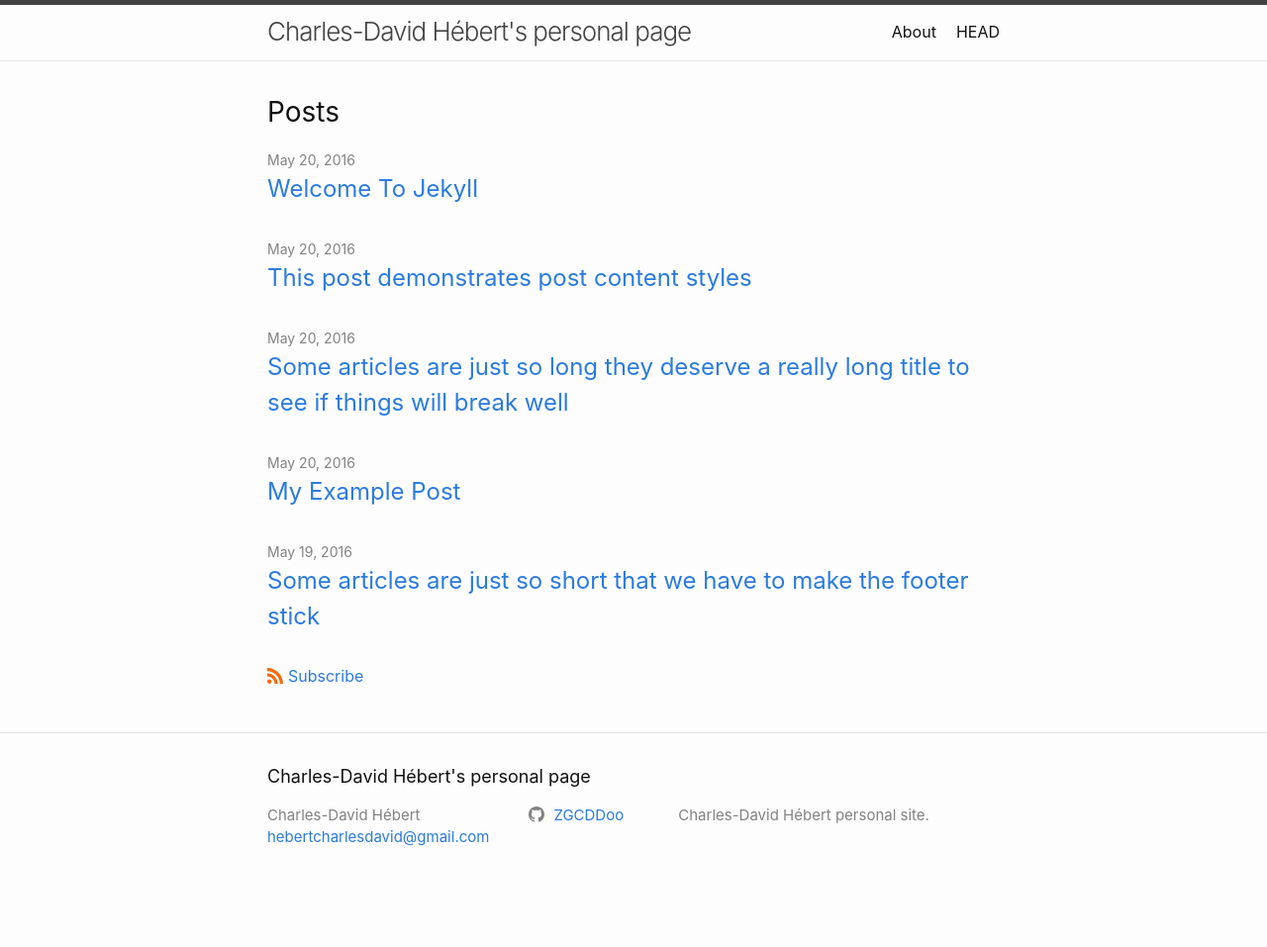
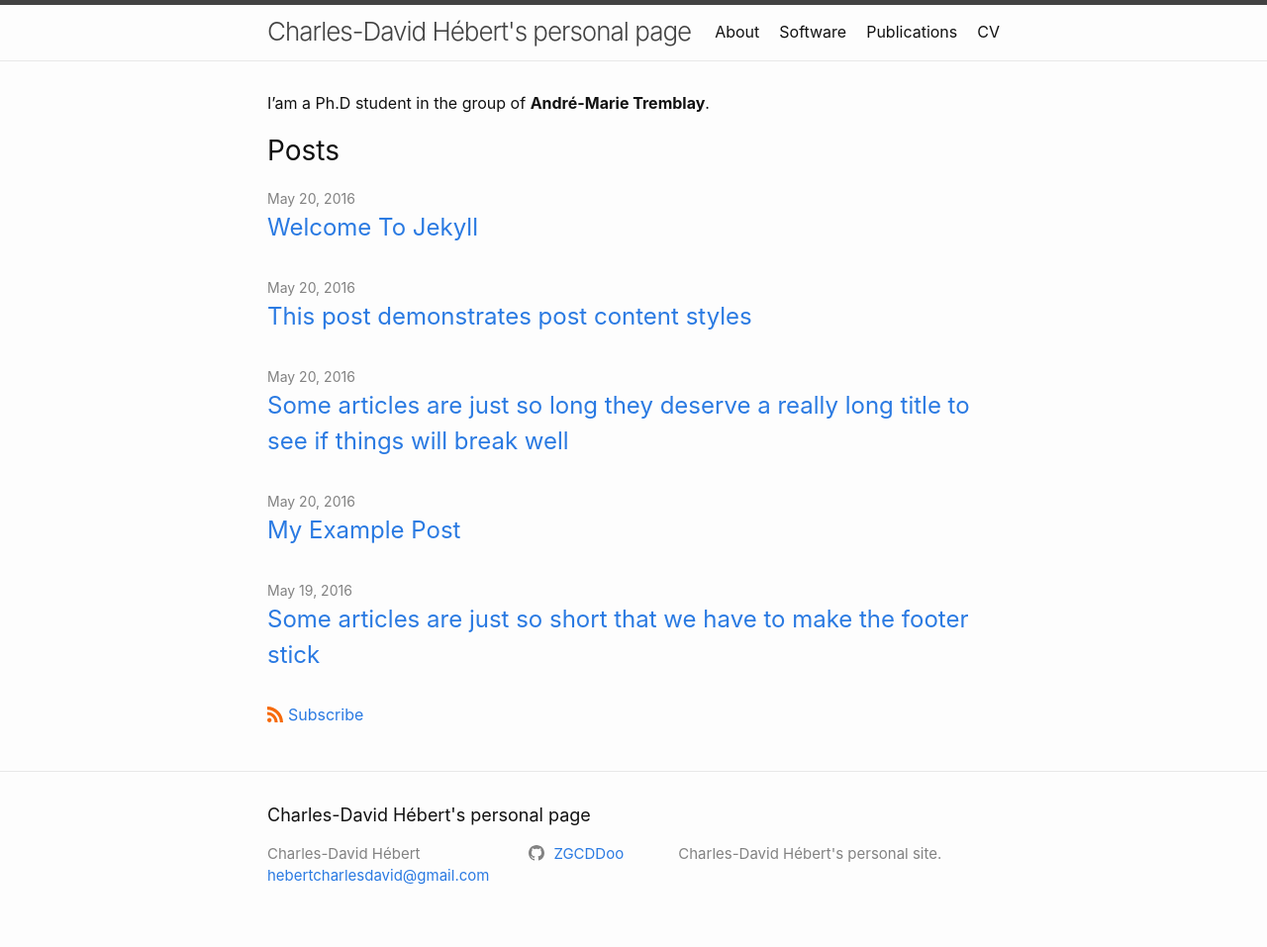
Before and after one commit to ZGCDDoo/ZGCDDoo.github.io, a Jekyll site: the page built from index.md, in a window 1280 px wide. Shown: the whole page at 99% size. Built offline with Jekyll 4.4.1, drawn with Linux system fonts in a browser that asks for light colours; before the commit the page ends 918 px from its top, so only the background shows below that.

Commit message:
Added some sections.

```diff
--- a/_config.yml
+++ b/_config.yml
@@ -2,7 +2,7 @@ title: Charles-David Hébert's personal page
 author: Charles-David Hébert
 email: hebertcharlesdavid@gmail.com
 description: |
-  Charles-David Hébert personal site.
+  Charles-David Hébert's personal site.
 
 # social links
 # twitter_username: jekyllrb
@@ -38,8 +38,12 @@ minima:
 
 # If you want to link only specific pages in your header, uncomment
 # this and add the path to the pages in order as they should show up
-#header_pages:
-# - about.md
+header_pages:
+  - about.md
+  - software.md
+  - publications.md
+  - cv.md
+
 
 # Build settings
 theme: minima
--- a/index.md
+++ b/index.md
@@ -7,3 +7,5 @@
 #
 layout: home
 ---
+
+I'am a Ph.D student in the group of **André-Marie Tremblay**.
```
Also changed, not shown: about.md (+16 -1 lines), cv.md (added, +6 -0 lines), publications.md (added, +6 -0 lines), software.md (added, +6 -0 lines), README.md, screenshot.png (deleted).
